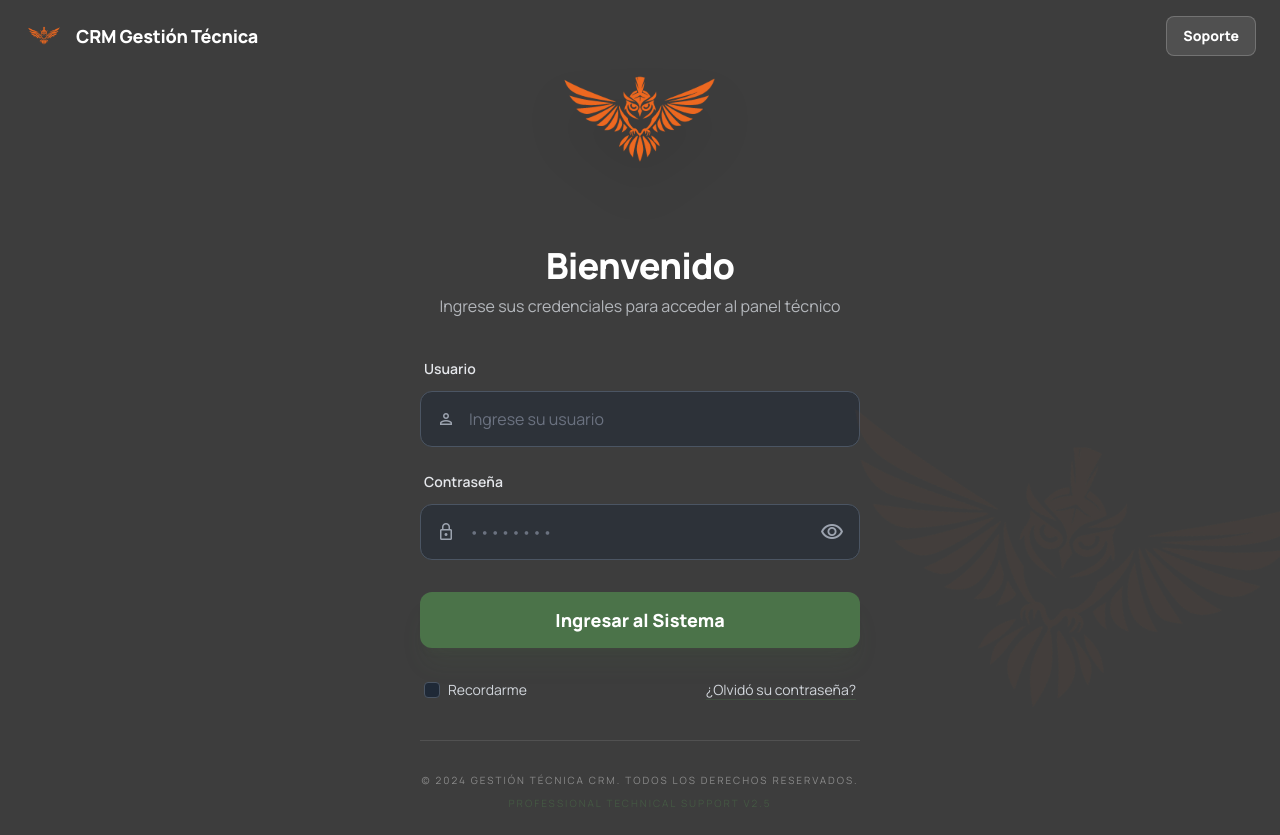
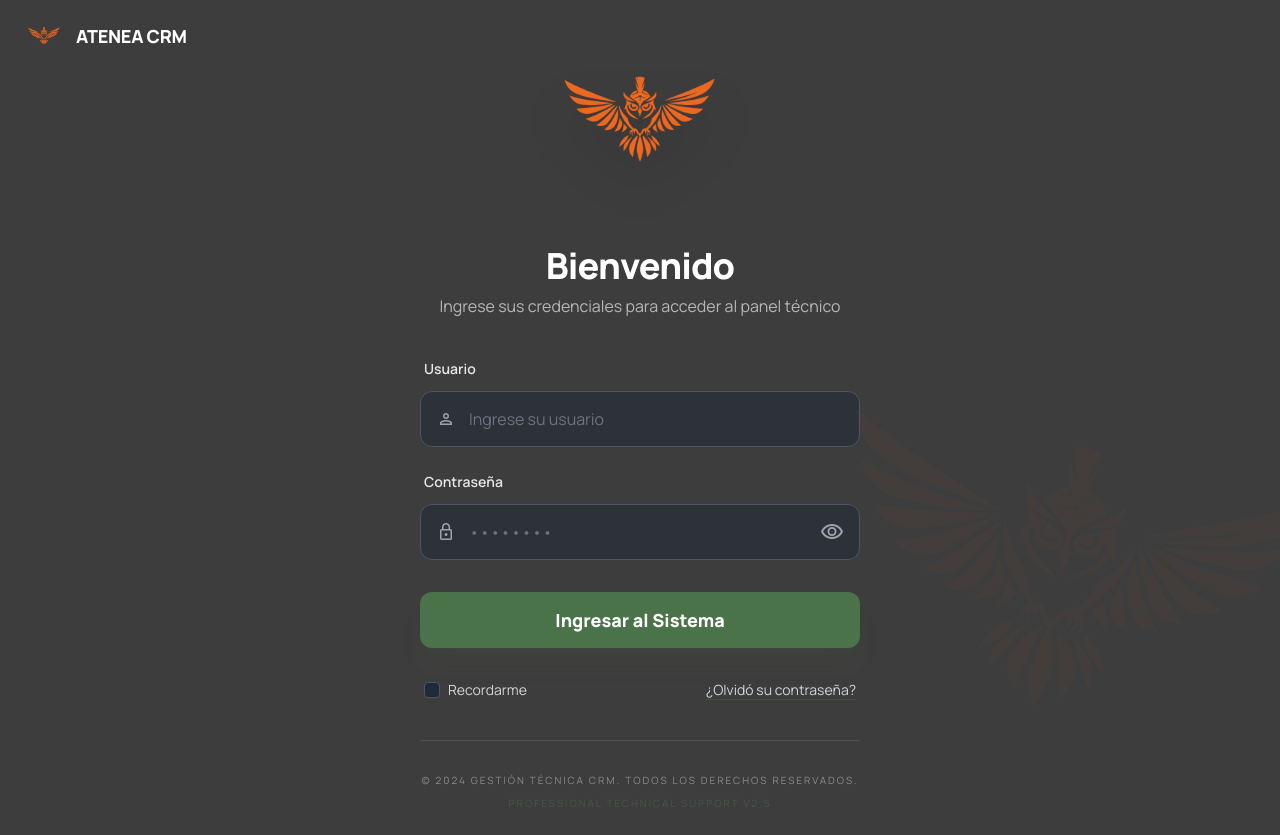
Before and after one commit to ipv6314/CRM, a React (Vite) app: page / in a window 1280 px wide. Built offline with nearby package versions, Linux system fonts and the light colour scheme.

Commit message:
Cambio de titulos.

```diff
--- a/components/Login.tsx
+++ b/components/Login.tsx
@@ -31,12 +31,7 @@ const Login: React.FC<LoginProps> = ({ onLogin }) => {
           <div className="size-10 overflow-hidden">
             <img src="/assets/logo.png" alt="Logo" className="w-full h-full object-contain" />
           </div>
-          <h2 className="text-white text-lg font-bold leading-tight tracking-[-0.015em]">CRM Gestión Técnica</h2>
-        </div>
-        <div className="flex items-center gap-4">
-          <button className="flex min-w-[84px] cursor-pointer items-center justify-center rounded-lg h-10 px-4 bg-white/10 text-white text-sm font-bold border border-white/20 hover:bg-white/20 transition-all">
-            <span className="truncate">Soporte</span>
-          </button>
+          <h2 className="text-white text-lg font-bold leading-tight tracking-[-0.015em]">ATENEA CRM</h2>
         </div>
       </header>
 
--- a/index.html
+++ b/index.html
@@ -4,7 +4,7 @@
 <head>
     <meta charset="UTF-8">
     <meta name="viewport" content="width=device-width, initial-scale=1.0">
-    <title>CRM Técnico - Gestión de Soporte</title>
+    <title>ATENEA CRM</title>
     <script src="https://cdn.tailwindcss.com?plugins=forms,container-queries"></script>
     <link href="https://fonts.googleapis.com/css2?family=Manrope:wght@200;400;600;800&display=swap" rel="stylesheet">
     <link href="https://fonts.googleapis.com/css2?family=Material+Symbols+Outlined:wght,FILL@100..700,0..1&display=swap" rel="stylesheet">
```
